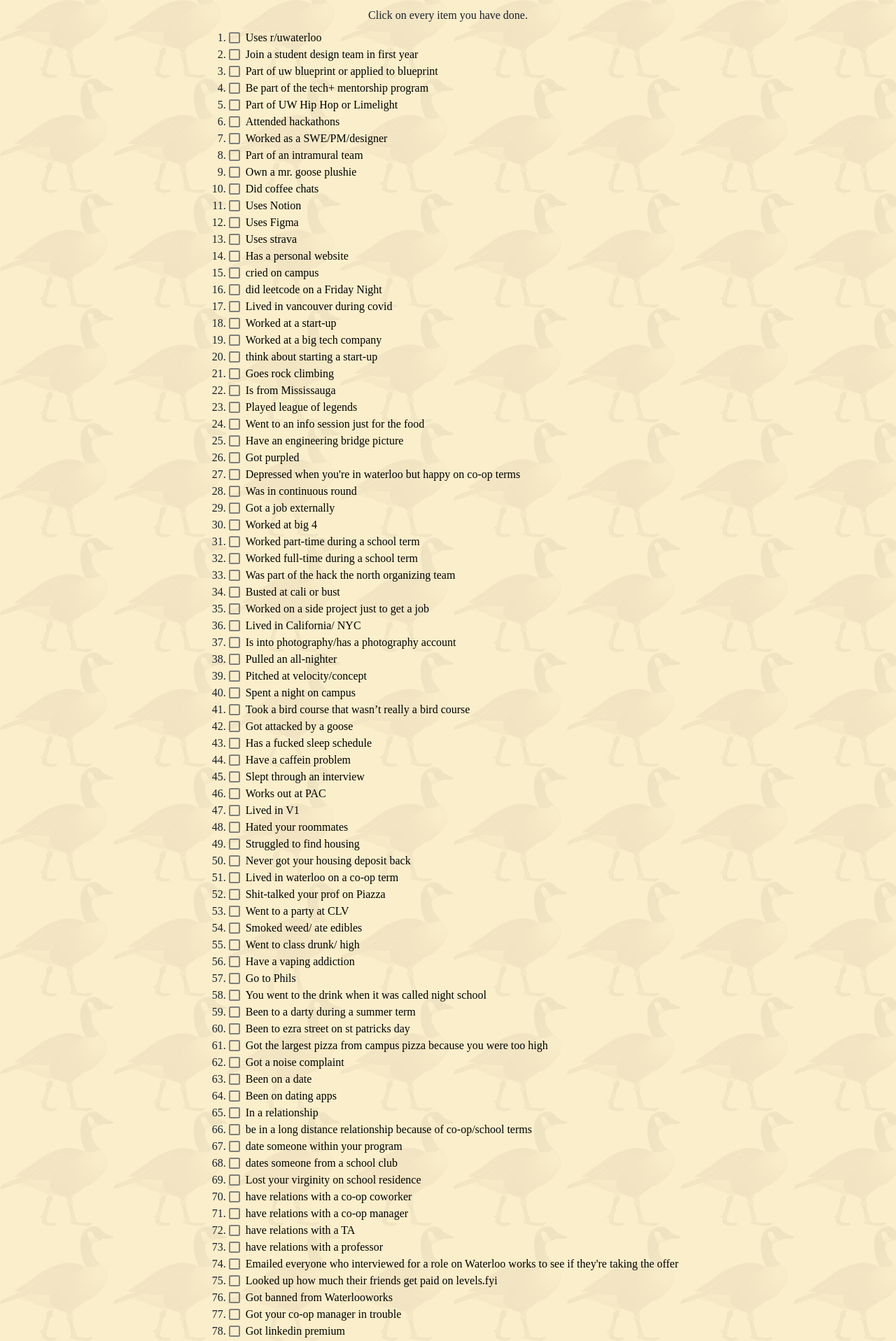
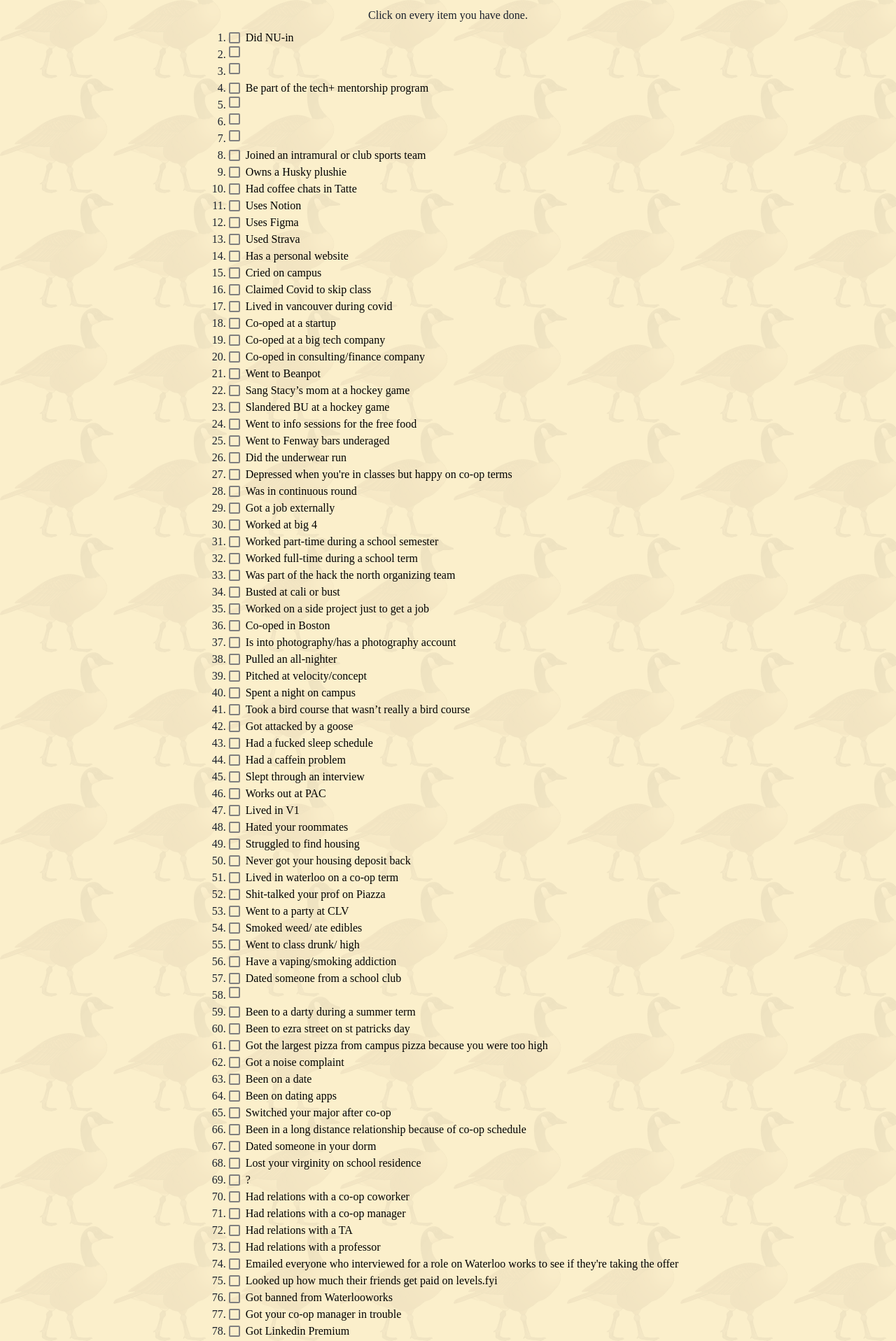
Before and after one commit to tlivingstone/nu-purity-test, a Next.js app: page / in a window 1280 px wide. Shown: the part 380-2296 px from the top of the page at 70% size. Built offline with nearby package versions, Linux system fonts and the light colour scheme.

Commit message:
first commit

```diff
--- a/components/Meta.tsx
+++ b/components/Meta.tsx
@@ -20,18 +20,18 @@ export const Meta = () => {
     `}
       </Script>
       <Head>
-        <title>Loo Purity Test</title>
-        <meta name="title" content="Loo Purity Test" />
+        <title>NU Purity Test</title>
+        <meta name="title" content="NU Purity Test" />
         <meta
           name="description"
-          content="Hi disciple of Mr. Goose, how pure are you? take this test to find out."
+          content="hi disciple of Paws, how pure are you? take this test to find out."
         />
         <link rel="icon" href="/favicon.ico" />
         <meta property="og:type" content="website" />
-        <meta name="og:title" content="Loo Purity Test" />
+        <meta name="og:title" content="NU Purity Test" />
         <meta
           name="og:description"
-          content="Hi disciple of Mr. Goose, how pure are you? take this test to find out."
+          content="hi disciple of Paws, how pure are you? take this test to find out."
         />
       </Head>
     </>
--- a/components/footer.tsx
+++ b/components/footer.tsx
@@ -13,9 +13,11 @@ const Footer = () => {
           </a>
         </Text>
         <Text>
-          not affiliated with the university of waterloo &copy;{" "}
+          not affiliated with northestern university &copy;{" "}
           {new Date().getFullYear()} | we do not collect any identifiable data |
-          if you have questions for us, show yourself on r/uwaterloo
+          if you have questions for us, show yourself on{" "}
+          <a href="https://www.reddit.com/r/NEU/">r/neu</a>
+          {/* how do i get rid of the space here? */}
         </Text>
       </VStack>
     </footer>
--- a/data/questions.json
+++ b/data/questions.json
@@ -1,48 +1,48 @@
 {
-  "usesR/Uwaterloo": "Uses r/uwaterloo",
-  "joinAStudentDesignTeamInFirstYear": "Join a student design team in first year",
-  "partOfUwBlueprintOrAppliedToBlueprint": "Part of uw blueprint or applied to blueprint",
+  "usesR/Uwaterloo": "Did NU-in",
+  "joinAStudentDesignTeamInFirstYear": "",
+  "partOfUwBlueprintOrAppliedToBlueprint": "",
   "bePartOfTheTech+MentorshipProgram": "Be part of the tech+ mentorship program",
-  "partofdance": "Part of UW Hip Hop or Limelight",
-  "attendedAHackathon": "Attended hackathons",
-  "workedAsASwe/Pm/Designer": "Worked as a SWE/PM/designer",
-  "partOfAnIntramuralTeam": "Part of an intramural team",
-  "ownAMr.GoosePlushie": "Own a mr. goose plushie",
-  "didCoffeeChats": "Did coffee chats",
+  "partofdance": "",
+  "attendedAHackathon": "",
+  "workedAsASwe/Pm/Designer": "",
+  "partOfAnIntramuralTeam": "Joined an intramural or club sports team",
+  "ownAMr.GoosePlushie": "Owns a Husky plushie",
+  "didCoffeeChats": "Had coffee chats in Tatte",
   "usesNotion": "Uses Notion",
   "usesFigma": "Uses Figma",
-  "usesStrava": "Uses strava",
+  "usesStrava": "Used Strava",
   "website": "Has a personal website",
-  "criedOnCampus": "cried on campus",
-  "didLeetcodeOnAFridayNight": "did leetcode on a Friday Night",
+  "criedOnCampus": "Cried on campus",
+  "didLeetcodeOnAFridayNight": "Claimed Covid to skip class",
   "livedInVancouverDuringCovid": "Lived in vancouver during covid",
-  "workedAtAStartUp": "Worked at a start-up",
-  "workedAtABigTechCompany": "Worked at a big tech company",
-  "thinkAboutStartingAStartUp": "think about starting a start-up",
-  "goesRockClimbing": "Goes rock climbing",
-  "isFromMississauga": "Is from Mississauga",
-  "playedLeagueOfLegends": "Played league of legends",
-  "infoSession": "Went to an info session just for the food",
-  "haveAnEngineeringBridgePicture": "Have an engineering bridge picture",
-  "gotPurpled": "Got purpled",
-  "depressed": "Depressed when you're in waterloo but happy on co-op terms",
+  "workedAtAStartUp": "Co-oped at a startup",
+  "workedAtABigTechCompany": "Co-oped at a big tech company",
+  "thinkAboutStartingAStartUp": "Co-oped in consulting/finance company",
+  "goesRockClimbing": "Went to Beanpot",
+  "isFromMississauga": "Sang Stacy’s mom at a hockey game",
+  "playedLeagueOfLegends": "Slandered BU at a hockey game",
+  "infoSession": "Went to info sessions for the free food",
+  "haveAnEngineeringBridgePicture": "Went to Fenway bars underaged",
+  "gotPurpled": "Did the underwear run",
+  "depressed": "Depressed when you're in classes but happy on co-op terms",
   "wasInContinuousRound": "Was in continuous round",
   "gotAJobExternally": "Got a job externally",
   "bigFour": "Worked at big 4",
-  "workedPT": "Worked part-time during a school term",
+  "workedPT": "Worked part-time during a school semester",
   "workedFT": "Worked full-time during a school term",
   "organizedAHackathon": "Was part of the hack the north organizing team",
   "triedToCaliOrBust": "Busted at cali or bust",
   "workedOnASideProject": "Worked on a side project just to get a job",
-  "livedInCalifornia/Nyc": "Lived in California/ NYC",
+  "livedInCalifornia/Nyc": "Co-oped in Boston",
   "isIntoPhotography/HasAPhotographyAccount": "Is into photography/has a photography account",
   "pulledAnAllNighter": "Pulled an all-nighter",
   "pitchedAtVelocity": "Pitched at velocity/concept",
   "spentANightOnCampus": "Spent a night on campus",
   "tookABirdCourseThatWasn’TReallyABirdCourse": "Took a bird course that wasn’t really a bird course",
   "gooseAttach": "Got attacked by a goose",
-  "hasAFuckedSleepSchedule": "Has a fucked sleep schedule",
-  "haveACaffeinProblem": "Have a caffein problem",
+  "hasAFuckedSleepSchedule": "Had a fucked sleep schedule",
+  "haveACaffeinProblem": "Had a caffein problem",
   "bombedAnInterview": "Slept through an interview",
   "worksOutAtPac": "Works out at PAC",
   "livedInV1": "Lived in V1",
@@ -54,29 +54,29 @@
   "wentToAPartyAtClv": "Went to a party at CLV",
   "smokedWeed/AteEdibles": "Smoked weed/ ate edibles",
   "wentToClassDrunk/High": "Went to class drunk/ high",
-  "vaping": "Have a vaping addiction",
-  "goToPhilsOrProhibition": "Go to Phils",
-  "drink": "You went to the drink when it was called night school",
+  "vaping": "Have a vaping/smoking addiction",
+  "goToPhilsOrProhibition": "Dated someone from a school club",
+  "drink": "",
   "beenToADartyDuringASummerTerm": "Been to a darty during a summer term",
   "beenToEzraStreetOnStPatricksDay": "Been to ezra street on st patricks day",
   "largestPizza": "Got the largest pizza from campus pizza because you were too high",
   "gotANoiseComplaint": "Got a noise complaint",
   "beenOnADate": "Been on a date",
   "beenOnDatingApps": "Been on dating apps",
-  "inARelationship": "In a relationship",
-  "beInALongDistanceRelationshipBecauseOfCoOp/SchoolTerms": "be in a long distance relationship because of co-op/school terms",
-  "dateSomeoneWithinYourProgram": "date someone within your program",
-  "datesSomeoneFromASchoolClub": "dates someone from a school club",
-  "virginity": "Lost your virginity on school residence",
-  "haveRelationsWithACoOpCoworker": "have relations with a co-op coworker",
-  "haveRelationsWithACoOpManager": "have relations with a co-op manager",
-  "haveRelationsWithATa": "have relations with a TA",
-  "haveRelationsWithAProfessor": "have relations with a professor",
+  "inARelationship": "Switched your major after co-op",
+  "beInALongDistanceRelationshipBecauseOfCoOp/SchoolTerms": "Been in a long distance relationship because of co-op schedule",
+  "dateSomeoneWithinYourProgram": "Dated someone in your dorm",
+  "datesSomeoneFromASchoolClub": "Lost your virginity on school residence",
+  "virginity": "?",
+  "haveRelationsWithACoOpCoworker": "Had relations with a co-op coworker",
+  "haveRelationsWithACoOpManager": "Had relations with a co-op manager",
+  "haveRelationsWithATa": "Had relations with a TA",
+  "haveRelationsWithAProfessor": "Had relations with a professor",
   "emailedEveryoneWhoInterviewedForARoleOnWaterlooWorksToSeeIfThey'ReTakingTheOffer": "Emailed everyone who interviewed for a role on Waterloo works to see if they're taking the offer",
   "lookedUpHowMuchTheirFriendsGetPaidOnLevels.Fyi": "Looked up how much their friends get paid on levels.fyi",
   "gotBannedFromWaterlooworks": "Got banned from Waterlooworks",
   "gotYourCoOpManagerInTrouble": "Got your co-op manager in trouble",
-  "gotLinkedinPremium": "Got linkedin premium",
+  "gotLinkedinPremium": "Got Linkedin Premium",
   "sentYourFriendsCalendarInvitesToHangout": "Sent your friends calendar invites to hangout",
   "hatedYourGroupAfterAGroupProject": "Hated your group after a group project",
   "cheatedClass": "Cheated on tests during covid",
@@ -93,7 +93,7 @@
   "mentallyIll": "Is mentally ill",
   "showers": "Haven’t showered for a week",
   "liedOnYourResume": "Lied on your resume",
-  "swamInColumbiaLake": "Swam in Columbia lake",
+  "swamInColumbiaLake": "Swam in the Charles",
   "hadSexOnCampus": "Had sex on campus",
   "cheatedOn": "Cheated on your boyfriend/girlfriend",
   "hadSexInWaterlooPark": "Had sex in waterloo park",
--- /dev/null
+++ b/postcss.config.js
@@ -0,0 +1,3 @@
+module.exports = {
+  plugins: {},
+};
```
